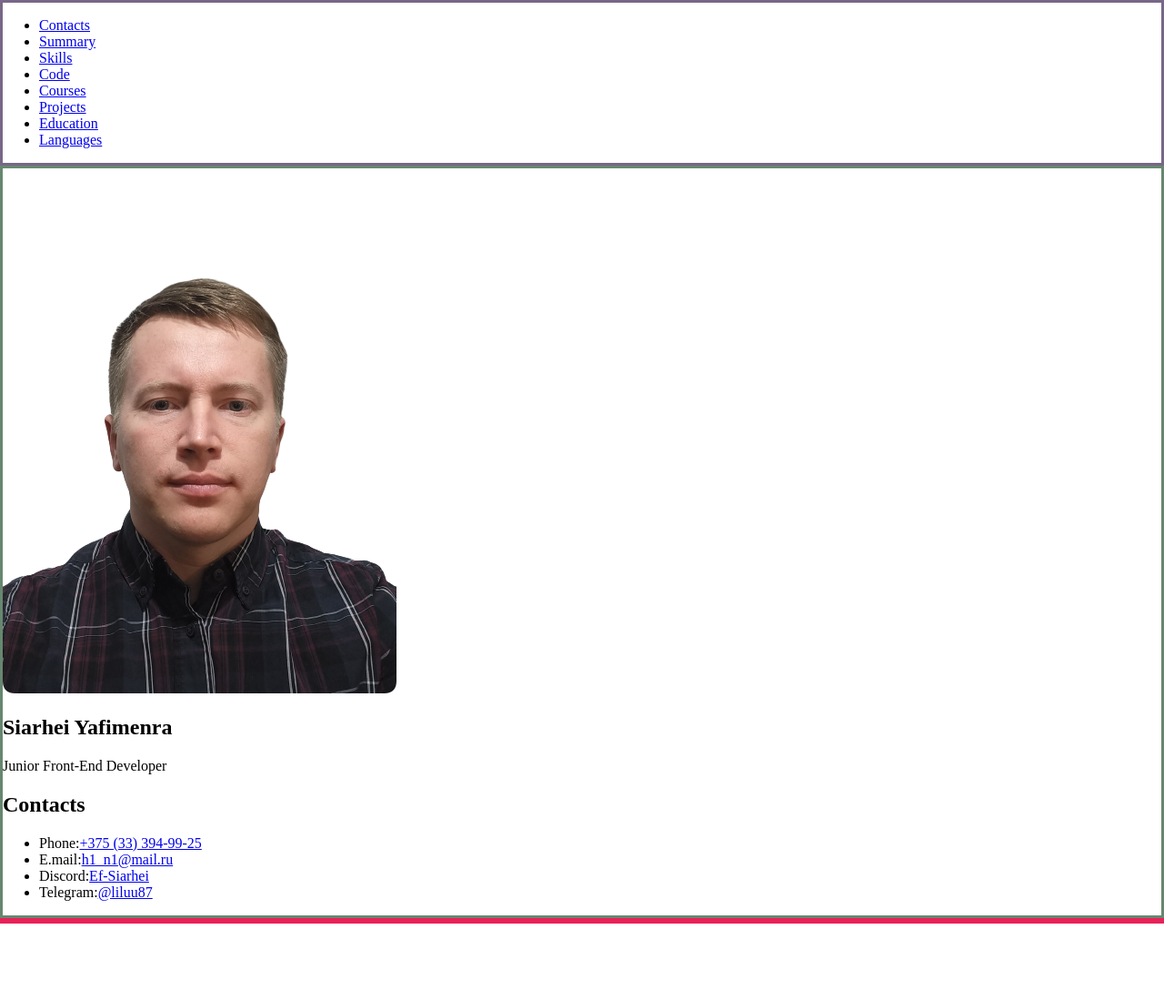
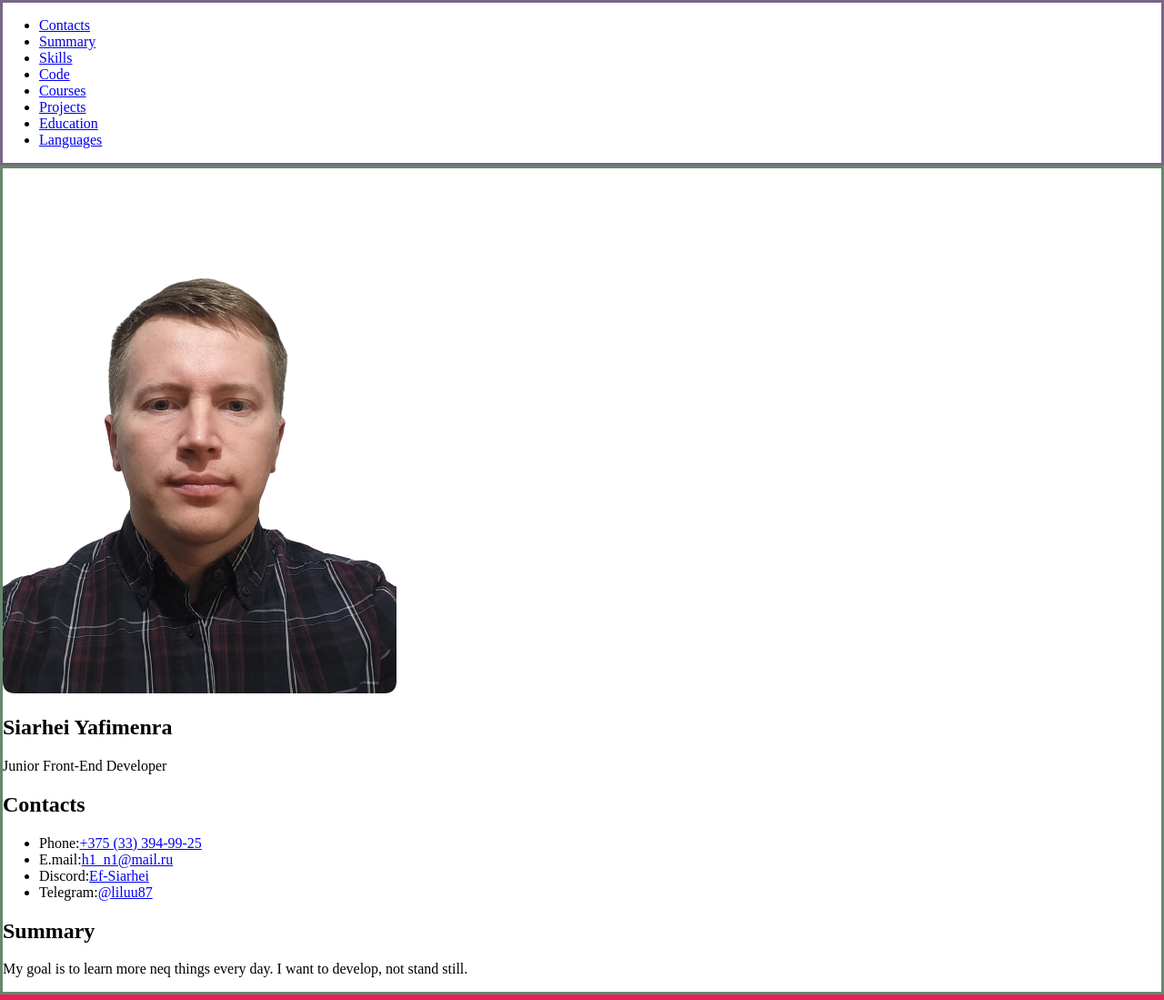
Before and after one commit to Ef-Siarhei/rsschool-cv, a plain HTML site: page index.html in a window 1280 px wide. Shown: the whole page at 91% size. Before the commit the page ends 1015 px from the top, so only its background shows below. Drawn offline with Linux system fonts and the light colour scheme.

Commit message:
feat: add section summary

```diff
--- a/index.html
+++ b/index.html
@@ -45,6 +45,11 @@
             </ul>
          </section>
 
+         <Section class="section" id="summary">
+            <h2 class="section-title">Summary</h2>
+            <p>My goal is to learn more neq things every day. I want to develop, not stand still.</p>
+         </Section>
+
       </div>
    </main>
    <footer class="footer">
```
